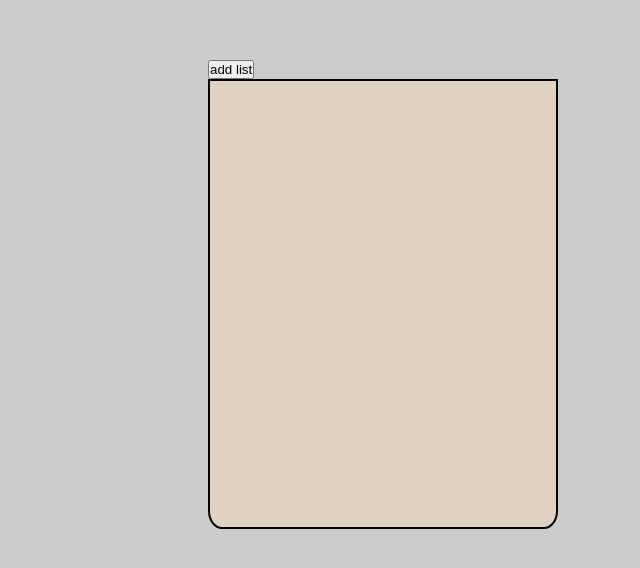
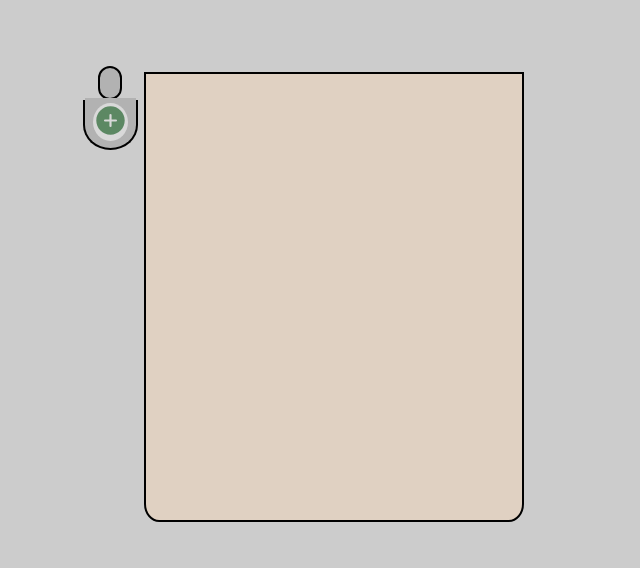
Before and after one commit to CaueRenan/Lista-de-Tarefas, a React (Create React App) app: page / in a window 1280 px wide. Shown: the part 106-674 px from the top of the page, without its empty margins (257-897 px from the left). Built offline with nearby package versions, Linux system fonts and the light colour scheme.

Commit message:
finalization of main layouts

```diff
--- a/src/App.tsx
+++ b/src/App.tsx
@@ -6,10 +6,14 @@ import { IdProvider } from './context/IdContex';
 
 export default function App(): JSX.Element {
   return (
-    <IdProvider>
-      <Title />
-      <Lists />
-      <Tasks />
-    </IdProvider>
+    <main>
+      <IdProvider>
+        <Lists />
+        <div className="app-list">
+          <Title />
+          <Tasks />
+        </div>
+      </IdProvider>
+    </main>
   );
 }
--- a/src/components/Lists/index.tsx
+++ b/src/components/Lists/index.tsx
@@ -4,6 +4,8 @@ import Form from '../Form';
 import { getAllList } from '../../data/get-all-lists';
 import { BaseList } from '../../types/baseList';
 import { IdContext } from '../../context/IdContex';
+import { IoAddCircle } from 'react-icons/io5';
+import './style/index.css';
 
 export default function Lists(): JSX.Element {
   const [newList, setNewList] = useState<BaseList>();
@@ -11,7 +13,8 @@ export default function Lists(): JSX.Element {
   const [showForm, setShowForm] = useState(false);
   const [indexEdit, setIndexEdit] = useState(-1);
   const [inputValue, setInputValue] = useState('');
-  const { id, currentList } = useContext(IdContext);
+  // const { id, currentList } = useContext(IdContext);
+  const { currentList } = useContext(IdContext);
 
   const handleChange = (e: string) => {
     setInputValue(e);
@@ -49,20 +52,20 @@ export default function Lists(): JSX.Element {
 
     setLists(getAllList());
   };
-  const deleteList = (idIndex: number, index: number) => {
-    lists.splice(index, 1);
+  // const deleteList = (idIndex: number, index: number) => {
+  //   lists.splice(index, 1);
 
-    const json = JSON.stringify(lists);
-    localStorage.setItem('listTask', json);
+  //   const json = JSON.stringify(lists);
+  //   localStorage.setItem('listTask', json);
 
-    if (idIndex == id) {
-      currentList(0);
-    }
-    setLists(getAllList());
-  };
+  //   if (idIndex == id) {
+  //     currentList(0);
+  //   }
+  //   setLists(getAllList());
+  // };
 
   return (
-    <aside>
+    <aside className="container-list">
       <ul>
         {lists.map((list, index) => (
           <li
@@ -72,8 +75,8 @@ export default function Lists(): JSX.Element {
               setIndexEdit(index);
             }}
           >
-            {list.name}
-            <span>
+            <div className="name-list">{list.name}</div>
+            {/* <span>
               <Button
                 text="del"
                 onClick={(e) => {
@@ -91,18 +94,23 @@ export default function Lists(): JSX.Element {
                   }}
                 />
               )}
-            </span>
+            </span> */}
           </li>
         ))}
       </ul>
+      <div className="list-container-button">
+        <div className="hide-line"></div>
+        <div className="bg-button">
           <Button
-        text="add list"
+            icon={<IoAddCircle size={35} />}
             onClick={() => {
               setShowForm(!showForm);
               currentList(0);
               setIndexEdit(-1);
             }}
           />
+        </div>
+      </div>
       {showForm && (
         <Form
           inputChange={(e) => handleChange(e.target.value)}
--- /dev/null
+++ b/src/components/Lists/style/index.css
@@ -0,0 +1,97 @@
+.container-list {
+  display: flex;
+  position: relative;
+
+  margin-right: 6px;
+
+  align-items: center;
+  justify-content: center;
+  flex-direction: column;
+
+  text-transform: uppercase;
+  font-weight: bolder;
+
+}
+
+.container-list ul {
+  display: flex;
+
+  padding: 10px 10px 20px 10px;
+  border: 2.7px solid black;
+  border-radius: 15px;
+
+  background-color: #b2b2b2;
+
+  flex-direction: column;
+  justify-content: center;
+  align-items: center;
+  gap: 10px;
+
+}
+
+.container-list ul li {
+  display: flex;
+  width: 100%;
+
+  padding: 6px 5px 6px 5px;
+  border-radius: 9px;
+  background-color: #D9D9D9;
+
+  justify-content: center;
+}
+
+.name-list {
+  display: flex;
+
+  width: 100%;
+  padding: 5px 25px 5px 25px;
+  border-radius: 10px;
+
+  background-color: #264f73;
+  color: white;
+  box-shadow: 2px 2px 6px rgba(0, 0, 0, 0.425);
+  justify-content: center;
+}
+
+.list-container-button {
+  display: flex;
+  position: relative;
+
+  padding: 0px 5px 4px 5px;
+  border: 2px solid black;
+  border-top: none;
+  border-radius: 0% 0% 100% 100%;
+
+  background-color: #b2b2b2;
+
+  flex-direction: column;
+}
+
+.hide-line {
+  display: flex;
+  position: absolute;
+
+  width: 51px;
+  height: 3px;
+  margin-top: -2px;
+  margin-left: -5px;
+
+  background-color: #b2b2b2;
+
+}
+
+.list-container-button .bg-button {
+  display: flex;
+  padding: 3px;
+  border-radius: 100%;
+
+}
+
+.list-container-button button {
+  border: none;
+  border-radius: 100%;
+
+  background-color: #D9D9D9;
+  color: #5C8863;
+
+}
--- a/src/components/Tasks/index.tsx
+++ b/src/components/Tasks/index.tsx
@@ -7,6 +7,8 @@ import { getList } from '../../data/get-list';
 import './style/index.css';
 import { BaseList } from '../../types/baseList';
 import { MdDeleteOutline } from 'react-icons/md';
+import { IoAddCircleOutline } from 'react-icons/io5';
+import { MdOutlineDone } from 'react-icons/md';
 
 export default function Tasks(): JSX.Element {
   const { id } = useContext(IdContext);
@@ -88,12 +90,12 @@ export default function Tasks(): JSX.Element {
   };
 
   return (
-    <main>
+    <>
       <ul className="tasks">
         {list.tasks &&
           list.tasks.map((task, index) => (
             <li key={index}>
-              <div className="bg">
+              <div className="bg-check">
                 <div
                   onClick={() => {
                     const i = [...completedTasks, task];
@@ -132,20 +134,34 @@ export default function Tasks(): JSX.Element {
             </li>
           ))}
         {id != 0 ? (
-          <div className="btn-add">
-            <Button text="+" onClick={() => setShowForm(!showForm)} />
+          <div className="task-container-add">
+            <Button
+              icon={<IoAddCircleOutline size={50} />}
+              onClick={() => setShowForm(!showForm)}
+            />
           </div>
         ) : (
           ''
         )}
-        <ul>
-          {completedTasks.map((t, i) => (
-            <li key={i} onClick={() => notCompleted(t, i)}>
-              {t}
-            </li>
-          ))}
-        </ul>
       </ul>
+      {list.tasks && (
+        <div className="bg-completed-task">
+          <div className="container-completed-task">
+            <div className="icon-completed-task">
+              <div>
+                <MdOutlineDone size={27} />
+              </div>
+            </div>
+            <ul className="completed-task">
+              {completedTasks.map((t, i) => (
+                <li key={i} onClick={() => notCompleted(t, i)}>
+                  {t}
+                </li>
+              ))}
+            </ul>
+          </div>
+        </div>
+      )}
       {showForm && (
         <Form
           inputChange={(e) => setNewTask(e.target.value)}
@@ -157,6 +173,6 @@ export default function Tasks(): JSX.Element {
           textButton="to salve"
         />
       )}
-    </main>
+    </>
   );
 }
--- a/src/components/Tasks/style/index.css
+++ b/src/components/Tasks/style/index.css
@@ -1,21 +1,18 @@
-main {
-  display: flex;
-  justify-content: center;
-  flex-direction: column;
-}
-
 .tasks {
   display: flex;
 
   height: 450px;
-  width: 350px;
+  min-width: 380px;
+  width: auto;
   border: 2.7px solid black;
   border-radius: 0 0 4% 4%;
+  margin-top: 6px;
 
   background-color: #E0D1C2;
 
   list-style: none;
   flex-direction: column;
+  /* justify-content: space-between; */
   align-items: center;
   gap: 20px;
 }
@@ -55,7 +52,7 @@ main {
   cursor: pointer;
 }
 
-main li span {
+.tasks li span {
   display: flex;
 
   height: 100%;
@@ -70,19 +67,19 @@ main li span {
   align-items: center;
 }
 
-main li span button {
+.tasks li span button {
   color: #F6EADE;
 
   border: none;
   background-color: #949494;
 }
 
-main li span,
-main li span button:hover {
+.tasks li span,
+.tasks li span button:hover {
   cursor: pointer;
 }
 
-.bg {
+.bg-check {
   display: flex;
   position: absolute;
 
@@ -99,7 +96,7 @@ main li span button:hover {
   align-items: center;
 }
 
-.bg div {
+.bg-check div {
   display: flex;
 
   width: 75%;
@@ -112,27 +109,87 @@ main li span button:hover {
 }
 
 
-.btn-add {
+.task-container-add {
   display: flex;
   position: relative;
 
-  height: 30px;
-  width: 40px;
-  margin-left: 400px;
-
-  border: 2.7px solid black;
-  border-end-end-radius: 45%;
-  border-start-end-radius: 45%;
-
-  color: black;
-  background-color: #D9D9D9;
+  margin-top: 10px;
 
   justify-content: center;
   align-items: center;
 }
 
-.btn-add button {
+.task-container-add button {
   border: none;
-  background-color: #D9D9D9;
+  color: #949494;
+  background-color: #E0D1C2;
 
 }
+
+.bg-completed-task {
+  display: flex;
+  background-color: aqua;
+
+  justify-content: end;
+  align-items: end;
+}
+
+.container-completed-task {
+  display: flex;
+  position: fixed;
+
+  min-height: 2.5em;
+  min-width: 9em;
+  padding: 10px;
+  border: 2px solid black;
+  border-right: 1px solid black;
+  border-radius: 10px 0px 10px 10px;
+  margin-bottom: 15px;
+  margin-right: -4px;
+
+  background-color: #6B9C72;
+
+  justify-content: center;
+  align-items: center;
+}
+
+.icon-completed-task {
+  display: flex;
+  position: absolute;
+  top: -16px;
+  left: -16px;
+
+  width: 40px;
+  height: 40px;
+  /* border: 2px solid black; */
+  border-radius: 100%;
+
+  background-color: #6B9C72;
+  justify-content: center;
+  align-items: center;
+
+  place-items: center;
+}
+
+.icon-completed-task div {
+  display: flex;
+
+  height: 75%;
+  width: 75%;
+  border-radius: 100%;
+
+  background-color: #223124;
+  color: #9cb69e;
+
+  align-items: center;
+  justify-content: center;
+}
+
+.container-completed-task ul {
+  display: flex;
+  gap: 5px;
+
+  text-decoration: line-through;
+  flex-direction: column;
+  /* background-color: #949494; */
+}
--- a/src/components/Title/index.tsx
+++ b/src/components/Title/index.tsx
@@ -1,6 +1,7 @@
 import React, { useContext } from 'react';
 import { IdContext } from '../../context/IdContex';
 import { getList } from '../../data/get-list';
+import './style/index.css';
 
 export default function Title(): JSX.Element {
   const { id } = useContext(IdContext);
@@ -8,7 +9,9 @@ export default function Title(): JSX.Element {
 
   return (
     <>
-      <header>{id != 0 && list.name}</header>
+      <header>
+        {id != 0 && <div className="list-description">{list.name} </div>}
+      </header>
     </>
   );
 }
--- /dev/null
+++ b/src/components/Title/style/index.css
@@ -0,0 +1,15 @@
+.list-description {
+  display: flex;
+  border: 2.7px solid black;
+  border-radius: 15px 15px 0px 0px;
+  padding: 5px 5px 5px 5px;
+
+  background-color: #46734D;
+  color: #E0D1C2;
+
+  font-size: 28pt;
+  justify-content: center;
+
+  text-transform: uppercase;
+  font-weight: bolder;
+}
--- a/src/index.css
+++ b/src/index.css
@@ -15,3 +15,23 @@ body {
   justify-content: center;
   align-items: center;
 }
+
+main {
+  display: flex;
+
+  flex-direction: row;
+
+  align-items: start;
+  justify-content: center;
+}
+
+ul {
+  list-style: none;
+}
+
+.app-list {
+  display: flex;
+
+  margin-right: 10em;
+  flex-direction: column;
+}
```
Lines whose indentation alone changed are shown as unchanged.
